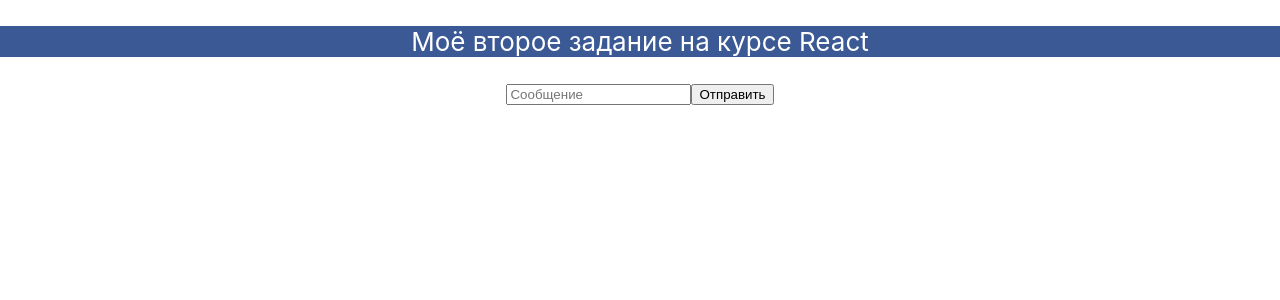
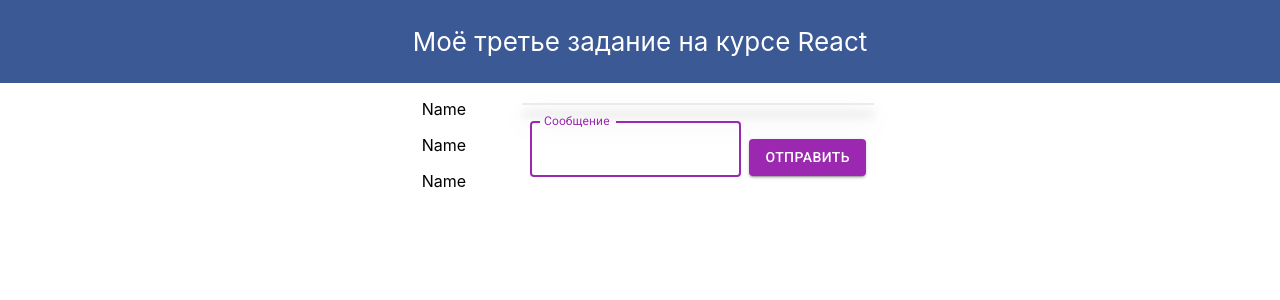
Before and after one commit to MerzlyakovaNatalya/ReactJS3-, a React (Create React App) app in the folder reactJs/myapp/: page / in a window 1280 px wide. Shown: the top 300 px of the page. Built offline with nearby package versions, Linux system fonts and the light colour scheme.

Commit message:
Homework3

```diff
--- a/reactJs/myapp/package.json
+++ b/reactJs/myapp/package.json
@@ -3,12 +3,18 @@
   "version": "0.1.0",
   "private": true,
   "dependencies": {
+    "@emotion/react": "^11.7.0",
+    "@emotion/styled": "^11.6.0",
+    "@mui/icons-material": "^5.2.0",
+    "@mui/material": "^5.2.2",
+    "@mui/styled-engine-sc": "^5.1.0",
     "@testing-library/jest-dom": "^5.14.1",
     "@testing-library/react": "^11.2.7",
     "@testing-library/user-event": "^12.8.3",
     "react": "^17.0.2",
     "react-dom": "^17.0.2",
     "react-scripts": "4.0.3",
+    "styled-components": "^5.3.3",
     "web-vitals": "^1.1.2"
   },
   "scripts": {
--- a/reactJs/myapp/public/index.html
+++ b/reactJs/myapp/public/index.html
@@ -24,6 +24,10 @@
       work correctly both with client-side routing and a non-root public URL.
       Learn how to configure a non-root public URL by running `npm run build`.
     -->
+    <link
+      rel="stylesheet"
+      href="https://fonts.googleapis.com/css?family=Roboto:300,400,500,700&display=swap"
+   />
     <title>React App</title>
   </head>
   <body>
--- a/reactJs/myapp/src/App.css
+++ b/reactJs/myapp/src/App.css
@@ -1,14 +1,13 @@
 .App {
   text-align: center;
-}
-
-.App-logo {
-  height: 40vmin;
-  pointer-events: none;
+  display: flex;
+  flex-wrap: wrap;
+  justify-content: center;
 }
 
 .App-header {
   background-color: #3b5995;
   font-size: calc(10px + 2vmin);
   color: white;
+  flex-basis: 100%;
 }
--- a/reactJs/myapp/src/App.js
+++ b/reactJs/myapp/src/App.js
@@ -1,8 +1,9 @@
 import './App.css';
-import { Practice } from './lesson2/Practice';
-import Message from './Message';
+import { MessageList } from './components/MessageList';
+import Message from './components/Message';
+import Navigation from './components/Navigation';
 
-const textMessage = 'Моё второе задание на курсе React';
+const textMessage = 'Моё третье задание на курсе React';
 
 function App() {
   return (
@@ -10,8 +11,9 @@ function App() {
       <header className="App-header">
         <Message name={textMessage}></Message>
       </header>
+      <Navigation></Navigation>
       <main>
-        <Practice></Practice>
+        <MessageList></MessageList>
       </main>
     </div>
   );
--- /dev/null
+++ b/reactJs/myapp/src/components/MessageList.js
@@ -0,0 +1,89 @@
+import { useState, useEffect, useRef } from 'react';
+import TextField from '@mui/material/TextField';
+import Button from '@mui/material/Button';
+import style from './MessageList.module.css';
+
+export const MessageList = () => {
+
+    const inputRef = useRef();
+
+    const [messageList, setMessageList] = useState([]);
+    const [value, setValue] = useState("");
+
+    const sendMessage = (author, text) => {
+        const newMessageList = [...messageList];
+        const newMessage = {
+            author,
+            text
+        };
+        newMessageList.push(newMessage);
+        setMessageList(newMessageList);
+    };
+
+    const resetForm = () => {
+        setValue("");
+    };
+
+    const onSubmitMessage = (event) => {
+        event.preventDefault();
+        sendMessage("user", value);
+        resetForm();
+    };
+
+    /*const onChangeMessageInput = (event) => {
+        setValue(event.target.value);
+    };*/
+
+    useEffect(() => {
+        if (messageList.length === 0) {
+            return;
+        }
+
+        const tail = messageList[messageList.length - 1];
+        if(tail.author === "bot") {
+            return;
+        }
+
+        sendMessage("bot", "hello");
+    }, [messageList]);
+
+    useEffect(() => {
+        inputRef.current.focus()
+    });
+
+    return (
+        <>
+            <div className={style.messageList}>
+                {messageList.map((item, index)=>(
+                    <p key={index}>{item.author} - {item.text}</p>
+                ))}
+            </div>
+            <div>
+            <form noValidate autoComplete="off" onSubmit={onSubmitMessage}>
+            <TextField
+              inputRef={inputRef}
+              onChange={(event) => setValue(event.target.value)}
+              label="Cообщение"
+              variant="outlined"
+              color="secondary"
+              sx={{marginBottom: 2,
+                   marginTop: 2,
+                   outline: 0
+                  }}
+            />
+              <Button
+              type="submit"
+              color="secondary"
+              variant="contained"
+              sx={{
+                marginLeft: 1,
+                marginTop: 4.3
+            }}
+              >
+                Отправить
+              </Button>
+            </form>
+        </div>
+        </>
+    )
+}
--- /dev/null
+++ b/reactJs/myapp/src/components/MessageList.module.css
@@ -0,0 +1,7 @@
+.messageList{
+    border: solid 1px #eaebef;
+    box-shadow: 0 14px 28px rgb(0 0 0 / 25%), 0 10px 10px rgb(0 0 0 / 22%);
+    width: 350px;
+    margin: 0 auto;
+    margin-top: 20px;
+}
--- /dev/null
+++ b/reactJs/myapp/src/components/Navigation.js
@@ -0,0 +1,32 @@
+import List from '@mui/material/List';
+import ListItem from '@mui/material/ListItem';
+
+const Navigation = () => {
+
+    const menuItem = [
+        {
+          name: "Name",
+          id: "1",
+        },
+        {
+           name: "Name",
+           id: "2"},
+        {
+           name: "Name",
+           id: "3"
+        }
+    ]
+
+    return (
+        <>
+        <List
+        sx={{marginRight: 5}}>
+            {menuItem.map(item => (
+                <ListItem key={item.id}>{item.name}</ListItem>
+            ))}
+        </List>
+        </>
+    )
+}
+
+export default Navigation;
--- a/reactJs/myapp/src/lesson2/Practice.js
+++ /dev/null
@@ -1,57 +0,0 @@
-import { useState, useEffect } from 'react';
-
-export const Practice = () => {
-    const [messageList, setMessageList] = useState([]);
-    const [value, setValue] = useState("");
-
-    const sendMessage = (author, text) => {
-        const newMessageList = [...messageList];
-        const newMessage = {
-            author,
-            text
-        };
-        newMessageList.push(newMessage);
-        setMessageList(newMessageList);
-    };
-
-    const resetForm = () => {
-        setValue("");
-    };
-
-    const onSubmitMessage = (event) => {
-        event.preventDefault();
-        sendMessage("user", value);
-        resetForm();
-    };
-
-    const onChangeMessageInput = (event) => {
-        setValue(event.target.value);
-    };
-
-    useEffect(() => {
-        if (messageList.length === 0) {
-            return;
-        }
-
-        const tail = messageList[messageList.length - 1];
-        if(tail.author === "bot") {
-            return;
-        }
-
-        sendMessage("bot", "hello");
-    }, [messageList]);
-
-    return (
-        <div>
-            <form onSubmit={onSubmitMessage}>
-            <input type="text" onChange={onChangeMessageInput} value={value} placeholder="Cообщение"></input>
-           <button type="submit">Отправить</button>
-            </form>
-            <div>
-                {messageList.map((item, index)=>(
-                    <p key={index}>{item.author} - {item.text}</p>
-                ))}
-            </div>
-        </div>
-    )
-}
```
Also changed, not shown: reactJs/myapp/src/components/Message.css (renamed from reactJs/myapp/src/Message.css), reactJs/myapp/src/components/Message.js (renamed from reactJs/myapp/src/Message.js), 1 other file (tests, documents, lock files or other folders).
